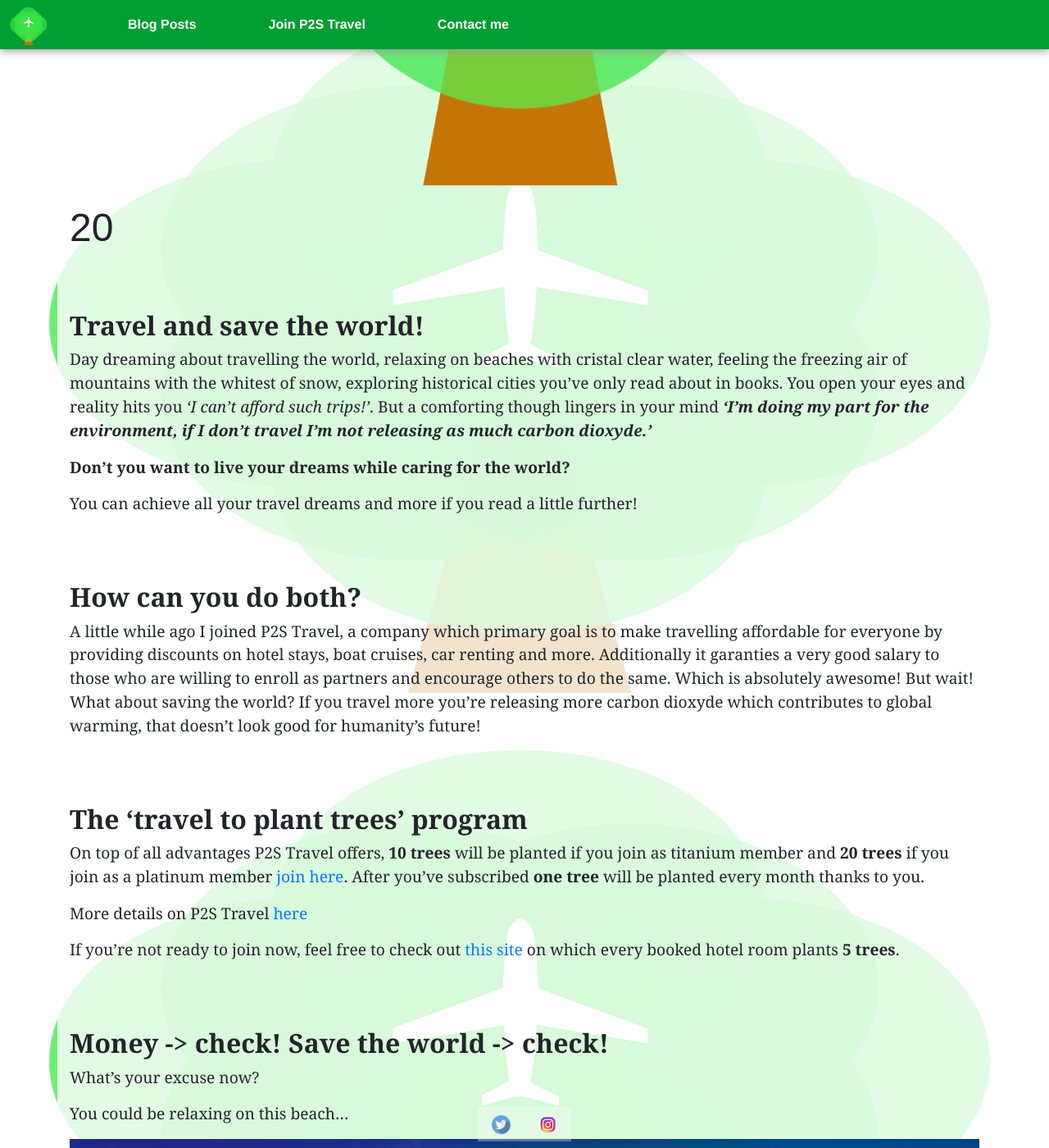
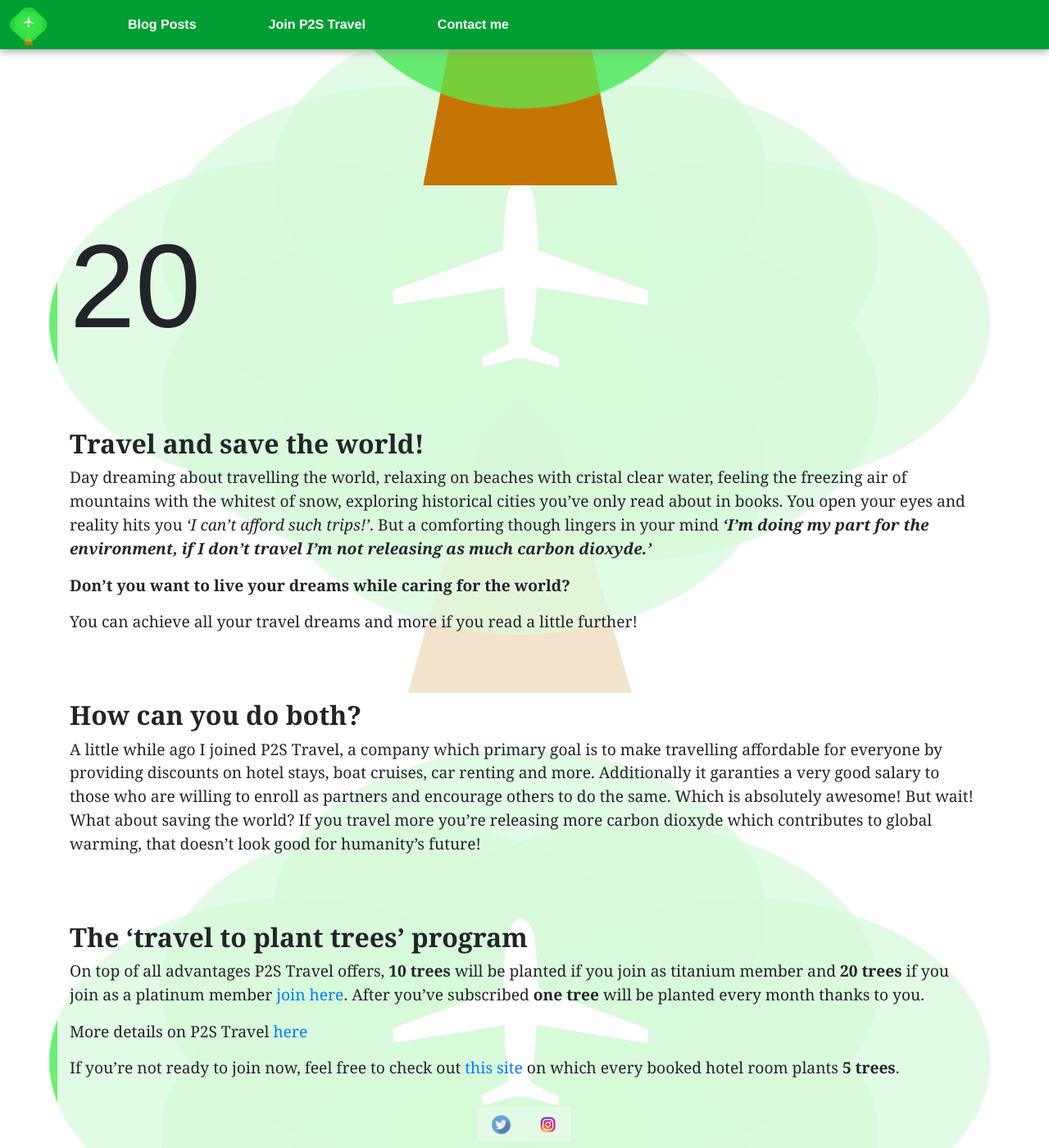
Before and after one commit to jdtravelp2s/jdtravelp2s.github.io, a Jekyll site: the page built from index.md, in a window 1280 px wide and 1400 px high, scrolled down 955 px. Shown: the whole window at 82% size. Built offline with Jekyll 4.4.1, drawn with Linux system fonts in a browser that asks for light colours.

Commit message:
number size change

```diff
--- a/css/main.css
+++ b/css/main.css
@@ -119,5 +119,5 @@
 
 .number {
 	font-family: Arial, Helvetica, sans-serif;
-	font-size: 300%;
+	font-size: 900%;
 }
```
